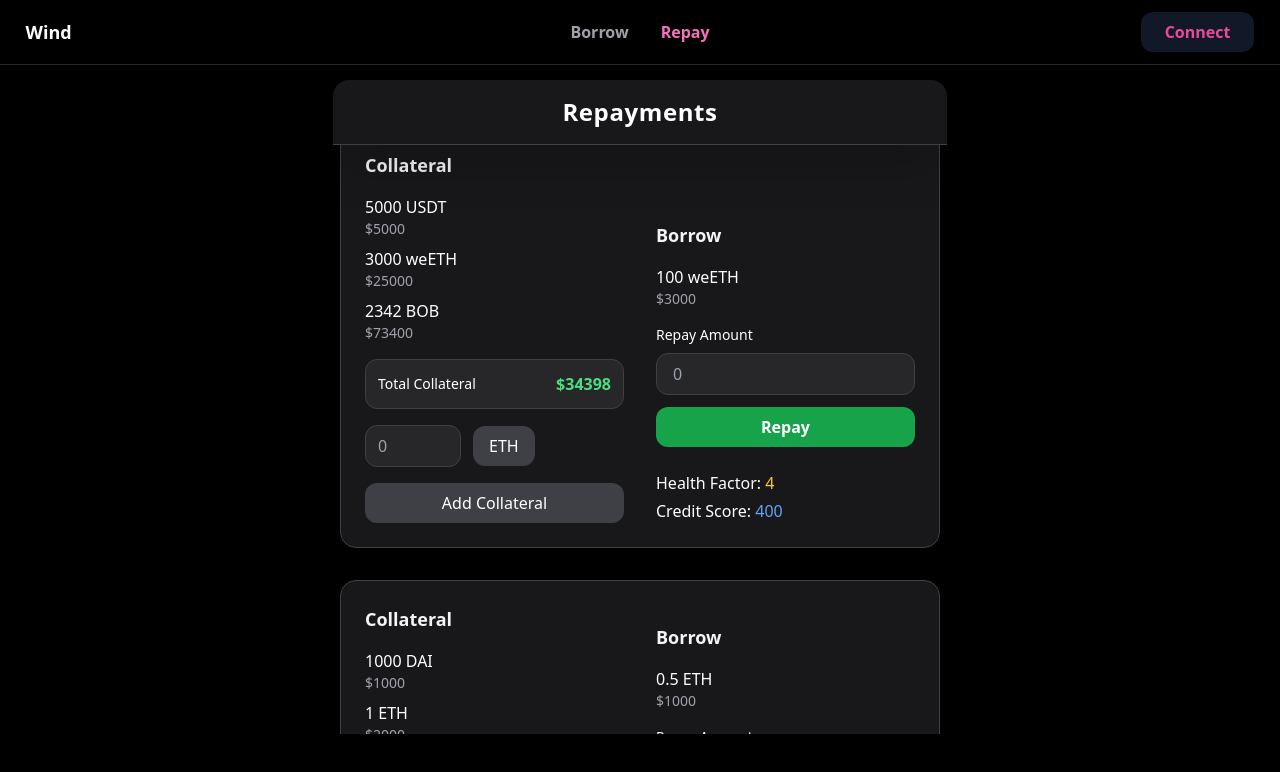
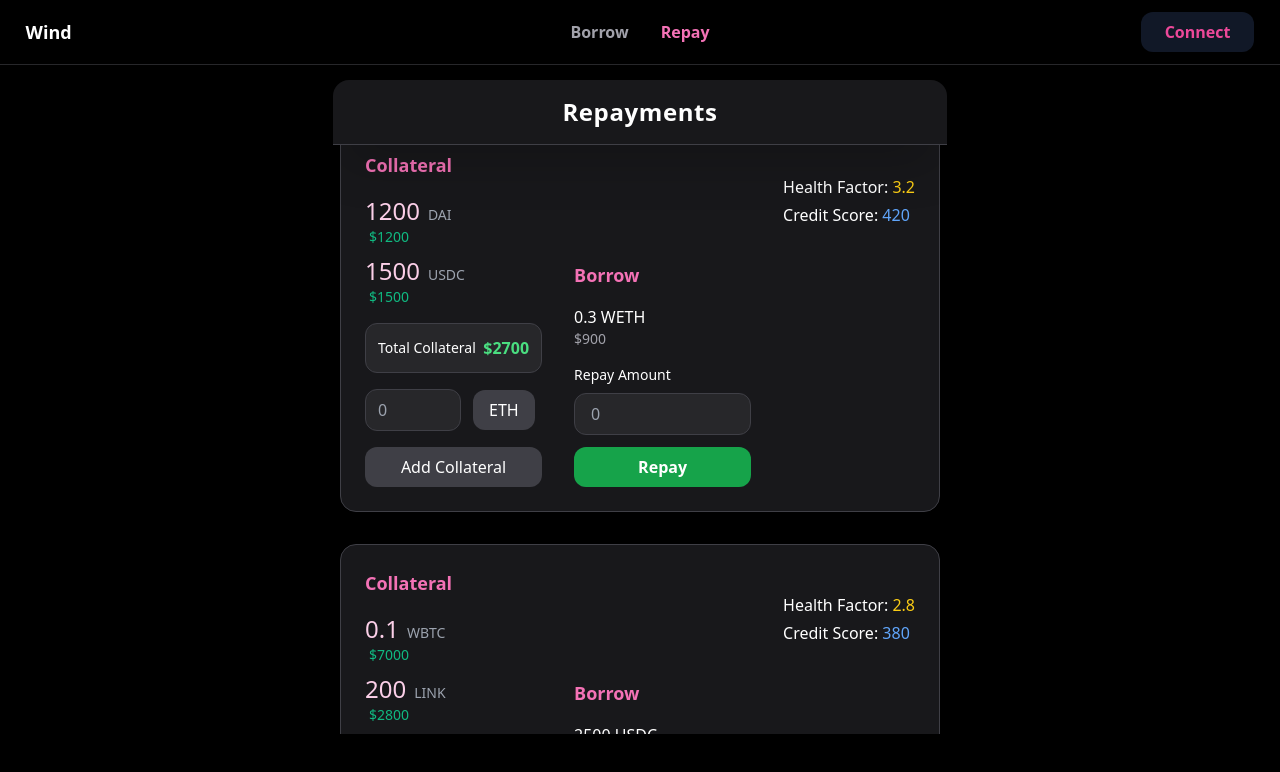
Before and after one commit to aryanbaranwal001/Credit-Bank-FrontEnd, a React (Vite) app in the folder frontEnd/: page /repay in a window 1280 px wide. Shown: the top 772 px of the page. Built offline with nearby package versions, Linux system fonts and the light colour scheme.

Commit message:
did some repaycard changes

```diff
--- a/frontEnd/src/data.js
+++ b/frontEnd/src/data.js
@@ -16,77 +16,58 @@ const RepaymentData = [
   {
     id: 1,
     collateral: [
-      { token: "USDT", amount: 5000, usd: 5000 },
-      { token: "weETH", amount: 3000, usd: 25000 },
-      { token: "BOB", amount: 2342, usd: 73400 },
+      { token: "DAI", amount: 1200, usd: 1200 },
+      { token: "USDC", amount: 1500, usd: 1500 },
     ],
-    totalCollateral: 34398,
-    borrow: { token: "weETH", amount: 100, usd: 3000 },
-    healthFactor: 4,
-    creditScore: 400,
+    totalCollateral: 2700,
+    borrow: { token: "WETH", amount: 0.3, usd: 900 },
+    healthFactor: 3.2,
+    creditScore: 420,
   },
   {
     id: 2,
     collateral: [
-      { token: "DAI", amount: 1000, usd: 1000 },
-      { token: "ETH", amount: 1, usd: 2000 },
+      { token: "WBTC", amount: 0.1, usd: 7000 },
+      { token: "LINK", amount: 200, usd: 2800 },
     ],
-    totalCollateral: 3000,
-    borrow: { token: "ETH", amount: 0.5, usd: 1000 },
-    healthFactor: 3.5,
-    creditScore: 350,
+    totalCollateral: 9800,
+    borrow: { token: "USDC", amount: 2500, usd: 2500 },
+    healthFactor: 2.8,
+    creditScore: 380,
   },
   {
     id: 3,
     collateral: [
-      { token: "MATIC", amount: 500, usd: 500 },
+      { token: "DAI", amount: 5000, usd: 5000 },
     ],
-    totalCollateral: 500,
-    borrow: { token: "USDC", amount: 200, usd: 200 },
-    healthFactor: 1.8,
-    creditScore: 200,
+    totalCollateral: 5000,
+    borrow: { token: "LINK", amount: 100, usd: 1400 },
+    healthFactor: 3.6,
+    creditScore: 400,
   },
   {
     id: 4,
     collateral: [
-      { token: "SuperUltraMegaTokenNameThatBreaksUIs", amount: 999999, usd: 9999999 },
-      { token: "🧪WTF", amount: 0.00000001, usd: 0.00001 },
-      { token: "AVAX", amount: 1000000, usd: 100000 },
-      { token: "ZRX", amount: 333333, usd: 50000 },
-      { token: "PEPE", amount: 999999999, usd: 3 },
-      { token: "LONGTOKENNAMEAGAINJUSTTOBREAKIT", amount: 9999, usd: 900000 },
-      { token: "SMOL", amount: 0.0001, usd: 0.00001 },
+      { token: "WETH", amount: 2, usd: 6000 },
+      { token: "LINK", amount: 50, usd: 700 },
     ],
-    totalCollateral: 11000000,
-    borrow: { token: "WEIRDCOIN123", amount: 77777, usd: 987654 },
-    healthFactor: 0.4,
-    creditScore: 50,
+    totalCollateral: 6700,
+    borrow: { token: "DAI", amount: 3000, usd: 3000 },
+    healthFactor: 2.1,
+    creditScore: 310,
   },
   {
     id: 5,
     collateral: [
-      { token: "USDT", amount: 0, usd: 0 },
-      { token: "USDC", amount: 0, usd: 0 },
-      { token: "DAI", amount: 0, usd: 0 },
+      { token: "USDC", amount: 10000, usd: 10000 },
     ],
-    totalCollateral: 0,
-    borrow: { token: "ETH", amount: 0, usd: 0 },
-    healthFactor: 0,
-    creditScore: 0,
-  },
-  {
-    id: 6,
-    collateral: Array.from({ length: 20 }, (_, i) => ({
-      token: `TOKEN${i + 1}`,
-      amount: (i + 1) * 1000,
-      usd: (i + 1) * 500,
-    })),
-    totalCollateral: 105000,
-    borrow: { token: "LOADTEST", amount: 100000, usd: 50000 },
-    healthFactor: 5,
-    creditScore: 850,
+    totalCollateral: 10000,
+    borrow: { token: "WBTC", amount: 0.2, usd: 14000 },
+    healthFactor: 0.7,
+    creditScore: 180,
   },
 ];
 
 
+
 export { TOKENS, RepaymentData };
--- a/frontEnd/src/output.css
+++ b/frontEnd/src/output.css
@@ -673,12 +673,8 @@ video {
   margin-left: 0.25rem;
 }
 
-.ml-5 {
-  margin-left: 1.25rem;
-}
-
-.ml-6 {
-  margin-left: 1.5rem;
+.ml-4 {
+  margin-left: 1rem;
 }
 
 .mt-2 {
@@ -701,16 +697,20 @@ video {
   margin-top: 20%;
 }
 
-.mt-\[3vh\] {
-  margin-top: 3vh;
+.mt-\[7vh\] {
+  margin-top: 7vh;
 }
 
-.ml-4 {
-  margin-left: 1rem;
+.mr-2 {
+  margin-right: 0.5rem;
 }
 
-.mb-10 {
-  margin-bottom: 2.5rem;
+.ml-2 {
+  margin-left: 0.5rem;
+}
+
+.mt-1 {
+  margin-top: 0.25rem;
 }
 
 .box-border {
@@ -738,16 +738,20 @@ video {
   height: 15%;
 }
 
+.h-12 {
+  height: 3rem;
+}
+
 .h-16 {
   height: 4rem;
 }
 
-.h-4 {
-  height: 1rem;
+.h-5 {
+  height: 1.25rem;
 }
 
-.h-5 {
-  height: 1.25rem;
+.h-6 {
+  height: 1.5rem;
 }
 
 .h-7 {
@@ -766,18 +770,6 @@ video {
   height: 85vh;
 }
 
-.h-12 {
-  height: 3rem;
-}
-
-.h-14 {
-  height: 3.5rem;
-}
-
-.h-6 {
-  height: 1.5rem;
-}
-
 .max-h-\[50vh\] {
   max-height: 50vh;
 }
@@ -790,6 +782,10 @@ video {
   min-height: 100vh;
 }
 
+.w-12 {
+  width: 3rem;
+}
+
 .w-24 {
   width: 6rem;
 }
@@ -798,12 +794,12 @@ video {
   width: 9rem;
 }
 
-.w-4 {
-  width: 1rem;
+.w-5 {
+  width: 1.25rem;
 }
 
-.w-5 {
-  width: 1.25rem;
+.w-6 {
+  width: 1.5rem;
 }
 
 .w-7 {
@@ -828,22 +824,6 @@ video {
 
 .w-full {
   width: 100%;
-}
-
-.w-16 {
-  width: 4rem;
-}
-
-.w-12 {
-  width: 3rem;
-}
-
-.w-14 {
-  width: 3.5rem;
-}
-
-.w-6 {
-  width: 1.5rem;
 }
 
 .max-w-7xl {
@@ -1004,10 +984,6 @@ video {
   border-radius: 1rem;
 }
 
-.rounded-3xl {
-  border-radius: 1.5rem;
-}
-
 .rounded-full {
   border-radius: 9999px;
 }
@@ -1123,11 +1099,6 @@ video {
   padding: 1.5rem;
 }
 
-.px-2 {
-  padding-left: 0.5rem;
-  padding-right: 0.5rem;
-}
-
 .px-3 {
   padding-left: 0.75rem;
   padding-right: 0.75rem;
@@ -1179,20 +1150,12 @@ video {
   padding-right: 0.25rem;
 }
 
+.pr-3 {
+  padding-right: 0.75rem;
+}
+
 .pt-\[8vh\] {
   padding-top: 8vh;
-}
-
-.pr-2 {
-  padding-right: 0.5rem;
-}
-
-.pl-\[-1rem\] {
-  padding-left: -1rem;
-}
-
-.pr-3 {
-  padding-right: 0.75rem;
 }
 
 .text-center {
@@ -1309,6 +1272,41 @@ video {
   color: rgb(113 113 122 / var(--tw-text-opacity, 1));
 }
 
+.text-gray-600 {
+  --tw-text-opacity: 1;
+  color: rgb(75 85 99 / var(--tw-text-opacity, 1));
+}
+
+.text-pink-200 {
+  --tw-text-opacity: 1;
+  color: rgb(251 207 232 / var(--tw-text-opacity, 1));
+}
+
+.text-pink-100 {
+  --tw-text-opacity: 1;
+  color: rgb(252 231 243 / var(--tw-text-opacity, 1));
+}
+
+.text-pink-800 {
+  --tw-text-opacity: 1;
+  color: rgb(157 23 77 / var(--tw-text-opacity, 1));
+}
+
+.text-green-100 {
+  --tw-text-opacity: 1;
+  color: rgb(220 252 231 / var(--tw-text-opacity, 1));
+}
+
+.text-green-500 {
+  --tw-text-opacity: 1;
+  color: rgb(34 197 94 / var(--tw-text-opacity, 1));
+}
+
+.text-emerald-500 {
+  --tw-text-opacity: 1;
+  color: rgb(16 185 129 / var(--tw-text-opacity, 1));
+}
+
 .placeholder-gray-500::-moz-placeholder {
   --tw-placeholder-opacity: 1;
   color: rgb(107 114 128 / var(--tw-placeholder-opacity, 1));
@@ -1412,11 +1410,6 @@ video {
   background-color: rgb(82 82 91 / var(--tw-bg-opacity, 1));
 }
 
-.hover\:bg-zinc-700:hover {
-  --tw-bg-opacity: 1;
-  background-color: rgb(63 63 70 / var(--tw-bg-opacity, 1));
-}
-
 .hover\:bg-zinc-800:hover {
   --tw-bg-opacity: 1;
   background-color: rgb(39 39 42 / var(--tw-bg-opacity, 1));
@@ -1475,4 +1468,24 @@ video {
   .md\:grid-cols-2 {
     grid-template-columns: repeat(2, minmax(0, 1fr));
   }
+
+  .md\:grid-cols-3 {
+    grid-template-columns: repeat(3, minmax(0, 1fr));
+  }
+
+  .md\:grid-cols-\[1fr_1fr_auto\] {
+    grid-template-columns: 1fr 1fr auto;
+  }
 }
+
+@media (min-width: 1024px) {
+  .lg\:mt-\[5vh\] {
+    margin-top: 5vh;
+  }
+}
+
+@media (min-width: 1280px) {
+  .xl\:mt-\[3vh\] {
+    margin-top: 3vh;
+  }
+}
--- a/frontEnd/src/pages/Repay.jsx
+++ b/frontEnd/src/pages/Repay.jsx
@@ -36,24 +36,24 @@ const RepayCard = () => {
       </div>
 
       {/* Scrollable Content */}
-      <div className="mt-[3vh] w-full max-w-[50%] overflow-y-auto custom-scrollbar">
+      <div className="mt-[7vh] lg:mt-[5vh] xl:mt-[3vh] w-full max-w-[50%] overflow-y-auto custom-scrollbar">
         {RepaymentData.map((item) => (
           <div
             key={item.id}
             className="bg-zinc-900 rounded-2xl p-6 mb-8 shadow-xl border border-zinc-700 transition-transform duration-300"
           >
-            <div className="grid grid-cols-1 md:grid-cols-2 gap-8">
+            <div className="grid grid-cols-1 md:grid-cols-[1fr_1fr_auto] gap-8">
               {/* Collateral Section */}
               <div>
-                <h2 className="text-lg font-semibold mb-4 text-zinc-100">
+                <h2 className="text-lg font-semibold mb-4 text-pink-400">
                   Collateral
                 </h2>
                 {item.collateral.map((col, idx) => (
                   <div key={idx} className="mb-2">
                     <div className="text-base font-medium">
-                      {col.amount} {col.token}
+                      <span className="text-2xl text-pink-200 mr-2">{col.amount}</span><span className="text-sm text-gray-400">{col.token}</span>
                     </div>
-                    <div className="text-sm text-zinc-400">${col.usd}</div>
+                    <div className="ml-1  text-sm text-emerald-500">${col.usd}</div>
                   </div>
                 ))}
                 <div className="mt-4 p-3 bg-zinc-800 border border-zinc-700 rounded-xl flex justify-between items-center">
@@ -85,7 +85,7 @@ const RepayCard = () => {
 
               {/* Borrow Section */}
               <div className="flex flex-col justify-end">
-                <h2 className="text-lg font-semibold mb-4 text-zinc-100">
+                <h2 className="text-lg font-semibold mb-4 text-pink-400">
                   Borrow
                 </h2>
                 <div className="text-base font-medium">
@@ -104,7 +104,9 @@ const RepayCard = () => {
                 <button className="mt-3 px-4 py-2 rounded-xl bg-green-600 hover:bg-green-500 transition w-full font-semibold">
                   Repay
                 </button>
+              </div>
 
+              {/* Additional Information */}
               <div className="mt-6">
                 <div className="mb-1">
                   Health Factor:{" "}
@@ -113,7 +115,6 @@ const RepayCard = () => {
                 <div>
                   Credit Score:{" "}
                   <span className="text-blue-400">{item.creditScore}</span>
-                  </div>
                 </div>
               </div>
             </div>
```
Lines whose indentation alone changed are shown as unchanged.
